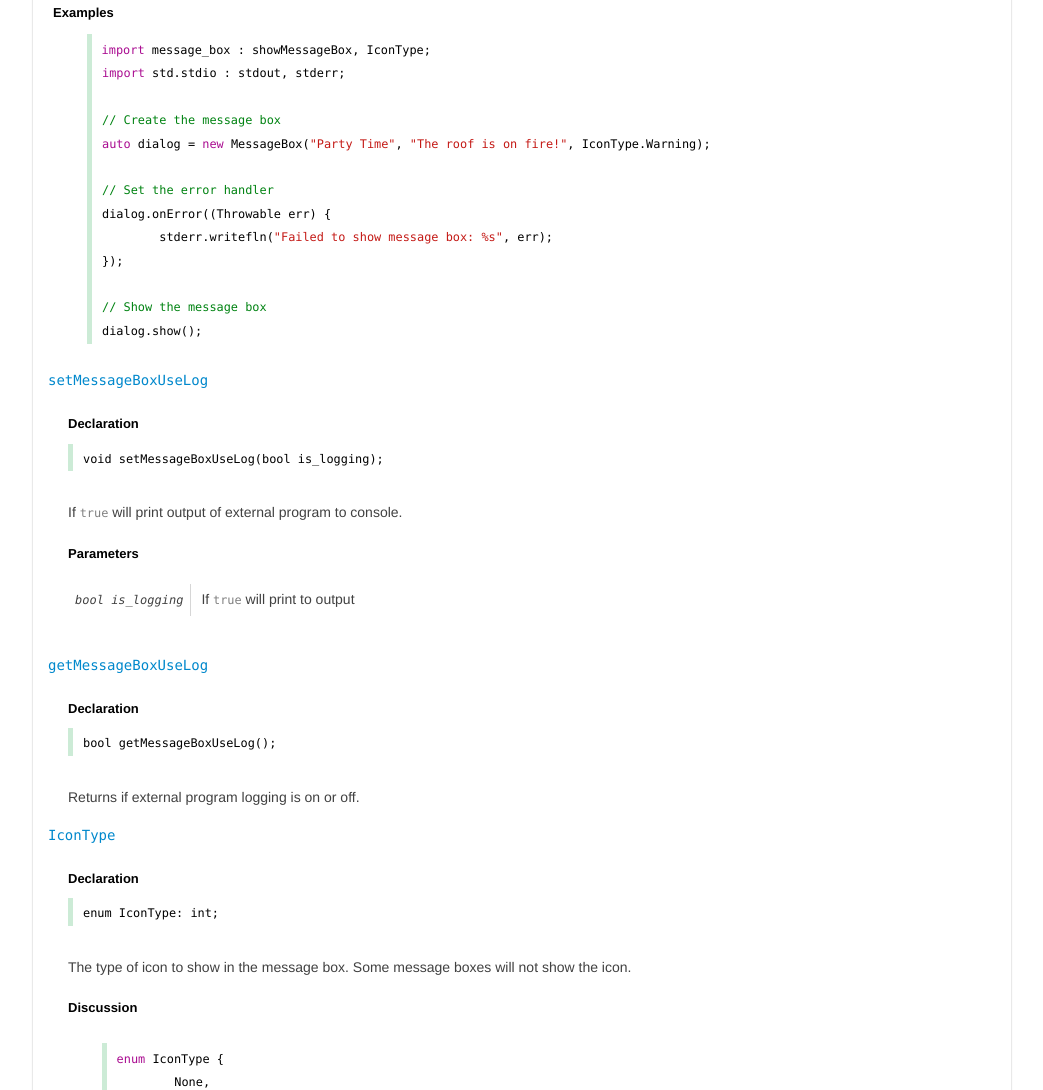
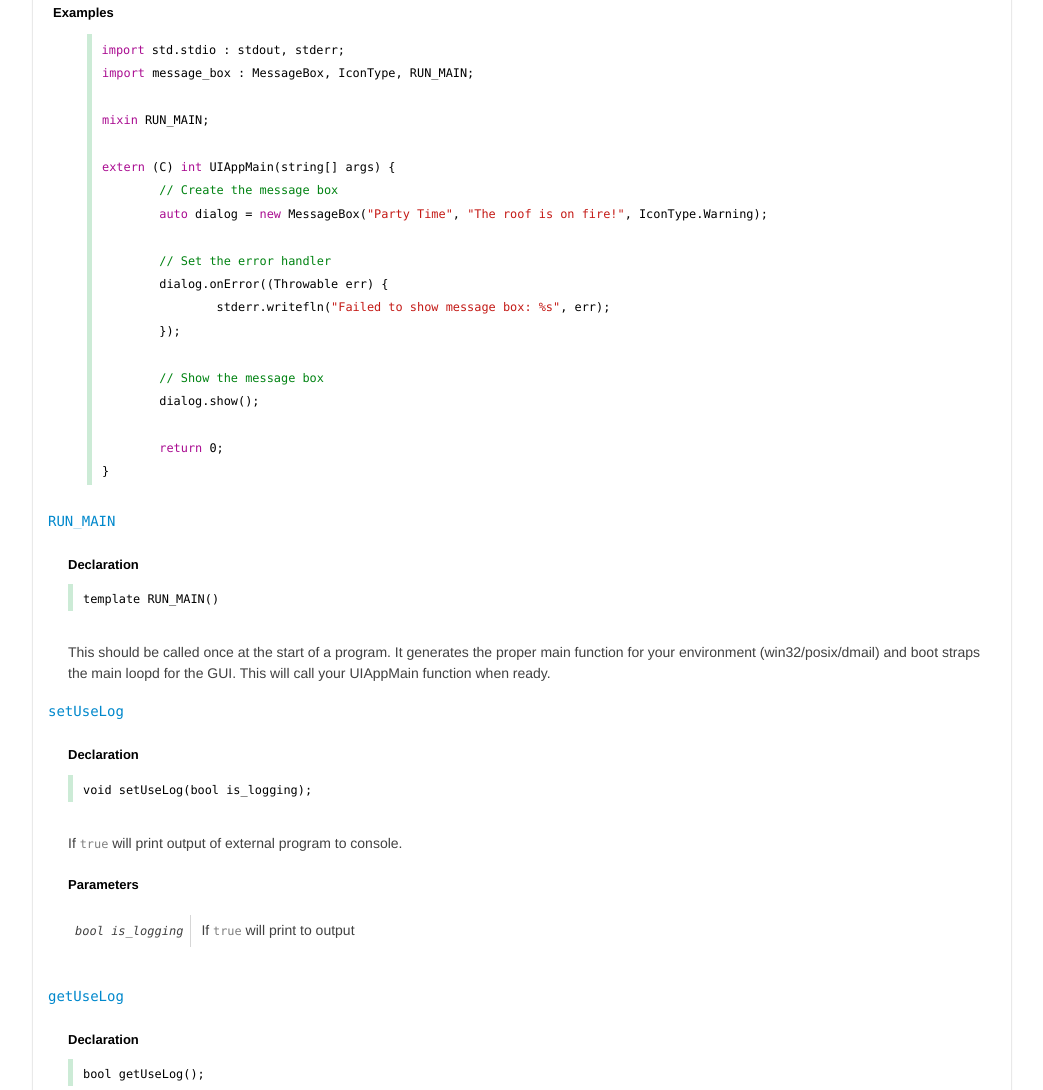
Before and after one commit to workhorsy/d-message-box, a plain HTML site: page docs/0.1.0/index.html in a window 1280 px wide. Shown: the part 627-1717 px from the top of the page, without its empty margins (118-1161 px from the left). Drawn offline with Linux system fonts and the light colour scheme.

Commit message:
Re generated documentation.

```diff
--- a/docs/0.1.0/index.html
+++ b/docs/0.1.0/index.html
@@ -477,20 +477,28 @@
     It should work without requiring any 3rd party GUI toolkits. But will work with what
 it can find on your OS at runtime.
 <br><br>
+
 It tries to use the following:
 <br><br>
+
 * DlangUI (win32 on Windows or SDL2 on Linux)
 <br><br>
+
 * SDL_ShowSimpleMessageBox (Derelict SDL2)
 <br><br>
+
 * MessageBoxW (Windows)
 <br><br>
+
 * Zenity (Gtk/Gnome)
 <br><br>
+
 * Kdialog (KDE)
 <br><br>
+
 * gxmessage (X11)
 <br><br>
+
 Home page:
 <a href="https://github.com/workhorsy/d-message-box">https://github.com/workhorsy/d-message-box</a>
 
@@ -504,7 +512,8 @@ Home page:
 
 
   </p>
-</div><div class="ddoc_license">
+</div>
+<div class="ddoc_license">
   <h4>License</h4>
   <p class="para">
     Boost Software License - Version 1.0
@@ -520,19 +529,25 @@ Home page:
   <div class="code_sample">
     <div class="dlang">
       <ol class="code_lines">
-        <li><code class="code"><span class="keyword">import</span> <span class="psymbol">message_box</span> : showMessageBox, IconType;
-<span class="keyword">import</span> std.stdio : stdout, stderr;
+        <li><code class="code"><span class="keyword">import</span> std.stdio : stdout, stderr;
+<span class="keyword">import</span> <span class="psymbol">message_box</span> : MessageBox, IconType, RUN_MAIN;
 
-<span class="comment">// Create the message box
-</span><span class="keyword">auto</span> dialog = <span class="keyword">new</span> MessageBox(<span class="string_literal">"Party Time"</span>, <span class="string_literal">"The roof is on fire!"</span>, IconType.Warning);
+<span class="keyword">mixin</span> RUN_MAIN;
 
-<span class="comment">// Set the error handler
-</span>dialog.onError((Throwable err) {
-	stderr.writefln(<span class="string_literal">"Failed to show message box: %s"</span>, err);
-});
+<span class="keyword">extern</span> (C) <span class="keyword">int</span> UIAppMain(string[] args) {
+	<span class="comment">// Create the message box
+</span>	<span class="keyword">auto</span> dialog = <span class="keyword">new</span> MessageBox(<span class="string_literal">"Party Time"</span>, <span class="string_literal">"The roof is on fire!"</span>, IconType.Warning);
 
-<span class="comment">// Show the message box
-</span>dialog.show();
+	<span class="comment">// Set the error handler
+</span>	dialog.onError((Throwable err) {
+		stderr.writefln(<span class="string_literal">"Failed to show message box: %s"</span>, err);
+	});
+
+	<span class="comment">// Show the message box
+</span>	dialog.show();
+
+	<span class="keyword">return</span> 0;
+}
 </code></li>
       </ol>
     </div>
@@ -541,6 +556,7 @@ Home page:
 
   </p>
 </div>
+
 </section>
 <section class="section ddoc_module_members_section">
   <div class="ddoc_module_members">
@@ -548,7 +564,7 @@ Home page:
   <li class="ddoc_member">
   <div class="ddoc_member_header">
   <div class="ddoc_header_anchor">
-  <a href="#setMessageBoxUseLog" id="setMessageBoxUseLog"><code class="code">setMessageBoxUseLog</code></a>
+  <a href="#RUN_MAIN" id="RUN_MAIN"><code class="code">RUN_MAIN</code></a>
 </div>
 </div><div class="ddoc_decl">
   <section class="section">
@@ -557,7 +573,40 @@ Home page:
       <div class="dlang">
         <p class="para">
           <code class="code">
-            <span class="ddoc_anchor" id="setMessageBoxUseLog"></span>void <code class="code">setMessageBoxUseLog</code>(bool <code class="code">is_logging</code>);
+            <span class="ddoc_anchor" id="RUN_MAIN"></span>template <code class="code">RUN_MAIN</code>()
+          </code>
+        </p>
+      </div>
+    </div>
+  </section>
+</div>
+<div class="ddoc_decl">
+  <section class="section ddoc_sections">
+  <div class="ddoc_summary">
+  <p class="para">
+    This should be called once at the start of a program. It generates the proper
+main function for your environment (win32/posix/dmail) and boot straps the
+main loopd for the GUI. This will call your UIAppMain function when ready.
+  </p>
+</div>
+
+</section>
+
+</div>
+
+</li><li class="ddoc_member">
+  <div class="ddoc_member_header">
+  <div class="ddoc_header_anchor">
+  <a href="#setUseLog" id="setUseLog"><code class="code">setUseLog</code></a>
+</div>
+</div><div class="ddoc_decl">
+  <section class="section">
+    <div class="declaration">
+      <h4>Declaration</h4>
+      <div class="dlang">
+        <p class="para">
+          <code class="code">
+            <span class="ddoc_anchor" id="setUseLog"></span>void <code class="code">setUseLog</code>(bool <code class="code">is_logging</code>);
 
           </code>
         </p>
@@ -603,7 +652,7 @@ Home page:
 </li><li class="ddoc_member">
   <div class="ddoc_member_header">
   <div class="ddoc_header_anchor">
-  <a href="#getMessageBoxUseLog" id="getMessageBoxUseLog"><code class="code">getMessageBoxUseLog</code></a>
+  <a href="#getUseLog" id="getUseLog"><code class="code">getUseLog</code></a>
 </div>
 </div><div class="ddoc_decl">
   <section class="section">
@@ -612,7 +661,7 @@ Home page:
       <div class="dlang">
         <p class="para">
           <code class="code">
-            <span class="ddoc_anchor" id="getMessageBoxUseLog"></span>bool <code class="code">getMessageBoxUseLog</code>();
+            <span class="ddoc_anchor" id="getUseLog"></span>bool <code class="code">getUseLog</code>();
 
           </code>
         </p>
@@ -803,6 +852,7 @@ the icon.
     If it fails to find any programs of libraries to make a <code class="code">message</code> box with.
   </p>
 </div>
+
 </section>
 
 </div>
```
